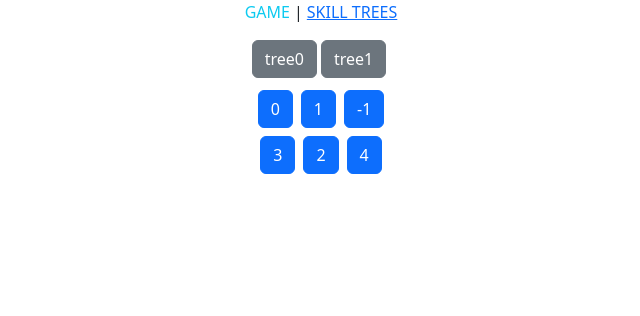
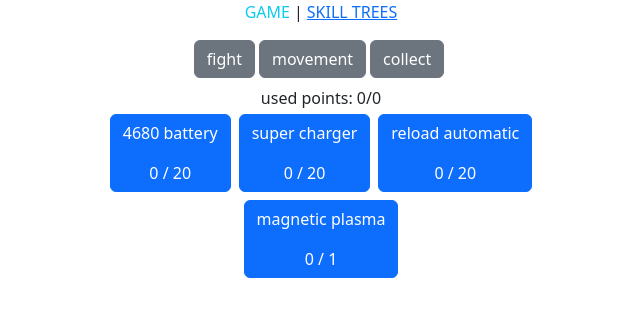
Before and after one commit to TimL135/gt2, a Vue app: page / in a window 1280 px wide. Both pictures are taken after a click on the element "SKILL TREES". Shown: the top 316 px of the page, without its empty margins (319-959 px from the left). Built offline with nearby package versions, Linux system fonts and the light colour scheme.

Commit message:
add skilltrees

```diff
--- a/src/components/GameMenu.vue
+++ b/src/components/GameMenu.vue
@@ -1,9 +1,15 @@
 <template>
-    <div style="position: absolute;">
-        <button @click="startGame">start</button>
+    <div class="d-flex flex-column justify-content-center align-items-center  h-100 w-100" style="position: absolute;">
+        <button class="btn btn-primary" @click="startGame">START</button>
+        <div class="mt-2">
+            <div v-for="pointsInfo of newPointsInfo" class="text-white bg-secondary px-2">
+                {{ pointsInfo }}
+            </div>
+        </div>
     </div>
 </template>
 <script setup lang="ts">
 import { start as startGame } from '../ts/game';
+import { newPointsInfo } from '../ts/skills';
 </script>
 <style scoped></style>
--- a/src/components/SkillTree.vue
+++ b/src/components/SkillTree.vue
@@ -1,14 +1,19 @@
 <template>
+    <div>
+        used points: {{ points[0] }}/{{ points[1] }}
+    </div>
     <div v-for="tier of tiers">
-        <button v-for="skill of tier" class="m-1 btn btn-primary" :title="getTitle(skill)">
-            {{ skill.name }}
+        <button v-for="skill of tier" @click="buy(+skill[0])" class="m-1 btn btn-primary" :title="getTitle(skill[1])">
+            <p> {{ skill[1].name }}</p>
+            <p class="m-0"> {{ savedPlayer.skills[+skill[0]] || 0 }} / {{ detailsSkill[+skill[0]].maxLvl }}</p>
         </button>
     </div>
 </template>
 <script setup lang='ts'>
 import { computed, toRefs } from 'vue';
 import { details as detailsSkill } from '../ts/skills';
-import { skillDetail } from '../types';
+import { SkillDetail } from '../types';
+import { savedPlayer } from '../ts/player';
 
 const props = withDefaults(
     defineProps<{
@@ -17,7 +22,7 @@ const props = withDefaults(
 );
 const { treeId } = toRefs(props)
 const tiers = computed(() => {
-    const obj = {} as { [key: number]: [string, skillDetail][] }
+    const obj = {} as { [key: number]: [string, SkillDetail][] }
     const tree = Object.entries(detailsSkill.value).filter(e => e[1].skillTreeId === treeId.value)
     tree.forEach(e => (obj[e[1].usedPointsNeed] = obj[e[1].usedPointsNeed] || []).push(e))
     const arr = Object.keys(obj)
@@ -30,10 +35,31 @@ const tiers = computed(() => {
             }
         })
     })
-    return Object.values(obj).map(arr => arr.map(e => e[1]))
+    return obj
 })
-function getTitle(skill: skillDetail) {
-    return skill.description
+const points = computed(() => {
+    return [Object.keys(tiers.value).reduce((a, b) => a += (savedPlayer.value.skills[+b] || 0), 0), (savedPlayer.value.points[treeId.value] || 0)]
+})
+function getTitle(skill: SkillDetail) {
+    let text = ""
+    if (skill.usedPointsNeed > points.value[0]) text += `you must use ${skill.usedPointsNeed} point${skill.usedPointsNeed > 1 ? 's' : ''}. \n`
+    const required = skill.required
+    if (required && (savedPlayer.value.skills[required.skillId] || 0) < required.skillLvl)
+        text += `you need "${detailsSkill.value[required.skillId].name}" on level ${required.skillLvl}.\n`
+    text += skill.description
+    return text
+}
+function buy(skillId: number) {
+    const lvl = savedPlayer.value.skills[skillId] || 0
+    if (lvl < detailsSkill.value[skillId].maxLvl && points.value[0] < points.value[1] && points.value[0] >= detailsSkill.value[skillId].usedPointsNeed) {
+        const required = detailsSkill.value[skillId].required
+        if (required) {
+            if (savedPlayer.value.skills[required.skillId] < required.skillLvl) {
+                return
+            }
+        }
+        savedPlayer.value.skills[skillId] = lvl + 1
+    }
 }
 </script>
 <style scoped></style>
--- a/src/ts/colliosion.ts
+++ b/src/ts/colliosion.ts
@@ -1,7 +1,7 @@
 import { Player, Enemie, Item, Plasma } from "../types";
 import { lenVecSqrt, subVec, addVec } from "./vector"
 import { enemies, hitPlasma as hitPlasmaEnemie } from "./enemies";
-import { player, enemieHit as enemieHitPlayer } from "./player";
+import { player, enemieHit as enemieHitPlayer, savedPlayer } from "./player";
 import { collectItem, items } from "./items";
 import { plasmas } from "./plasma";
 
@@ -9,6 +9,7 @@ export function collisions() {
     collisionPlayerEnemies()
     colliosionPlasmaEnemies()
     colliosionPlayerItems()
+    collisionPlasmaItem()
 }
 
 export function collisionsCheck(
@@ -35,7 +36,14 @@ function colliosionPlasmaEnemies() {
         }
     }
 }
-
+function collisionPlasmaItem() {
+    if (savedPlayer.value.skills[3])
+        for (const plasma of plasmas.value) {
+            for (const item of items.value) {
+                if (collisionsCheck(plasma, item)) collectItem(item)
+            }
+        }
+}
 function colliosionPlayerItems() {
     for (const item of items.value) {
         if (collisionsCheck(player.value, item)) collectItem(item)
--- a/src/ts/enemies.ts
+++ b/src/ts/enemies.ts
@@ -6,7 +6,7 @@ import { getRandomInt } from './helpers';
 import { dirVec, norVec } from "./vector";
 import { defaultGameObject } from "./gameObject";
 import { details as detailsItem } from "./items";
-import { player } from "./player";
+import { player, actions as actionsPlayer } from "./player";
 
 export const enemies = ref<Enemie[]>([])
 export const details = ref<EnemieDetails>({
@@ -99,6 +99,7 @@ export function checkPosition() {
 }
 
 export function hitPlasma(enemie: Enemie) {
+    actionsPlayer.value["kills"] = (actionsPlayer.value["kills"] || 0) + 1
     remove(enemie)
 }
 
--- a/src/ts/helpers.ts
+++ b/src/ts/helpers.ts
@@ -4,6 +4,11 @@ export function getRandomInt(max: number) {
     return Math.floor(Math.random() * max);
 }
 
-export function makeSec(sec: number) {
+export function secondsToTicks(sec: number) {
     return Math.round(gameTicks * sec)
 }
+export function percent(number: number, change: "in" | "de") {
+    if (change == "in") return (number + 100) / 100;
+    if (change == "de") return Math.exp(-0.015 * number);
+    return 1;
+}
--- a/src/ts/items.ts
+++ b/src/ts/items.ts
@@ -2,9 +2,10 @@ import { ref } from "vue";
 import { Item, ItemdDetails } from "../types";
 import { getRandomInt } from './helpers';
 import { field } from "./game";
-import { makeSec } from "./helpers";
-import { increaseEffectDuration, player } from "./player";
+import { secondsToTicks } from "./helpers";
+import { increaseEffectDuration, player, actions as actionsPlayer, savedPlayer } from "./player";
 import { defaultGameObject } from "./gameObject";
+import { details as detailsSkill } from "./skills";
 
 export const items = ref<Item[]>([])
 export const details = ref<ItemdDetails>({
@@ -37,7 +38,7 @@ export const details = ref<ItemdDetails>({
 export function spawn() {
     const item = {
         ...defaultGameObject(),
-        lifeDuration: makeSec(3),
+        lifeDuration: secondsToTicks(3 * detailsSkill.value[201].multiplier(savedPlayer.value.skills[201])),
         ...details.value[getRandomInt(Object.values(details.value).length)]
     }
     for (const e of ["x", "y"] as const) {
@@ -54,6 +55,7 @@ export function decreaseLifeDuration() {
 }
 
 export function collectItem(item: Item) {
+    actionsPlayer.value["collect"] = (actionsPlayer.value["collect"] || 0) + 1
     item.effect()
     deleteItem(item)
 }
--- a/src/ts/skills.ts
+++ b/src/ts/skills.ts
@@ -1,73 +1,87 @@
 import { ref } from "vue";
-import { skillDetail } from "../types";
+import { SkillDetail, SkillDetails } from "../types";
+import { actions as actionsPlayer, savedPlayer } from './player';
+import { percent } from "./helpers";
 
 export const skillTrees = ref([
     {
-        name: "tree0",
+        name: "fight",
         id: 0
     },
     {
-        name: "tree1",
+        name: "movement",
         id: 1
+    },
+    {
+        name: "collect",
+        id: 2
     },
 ])
 export const details = ref({
-    [-1]: {
-        name: "-1",
-        description: "0",
+    0: {
+        name: "4680 battery",
+        description: "increases the maximum energy.",
         skillTreeId: 0,
         usedPointsNeed: 0,
-        maxLvl: 0,
-        multiplier: (lvl: number) => lvl
-    } as skillDetail,
-    0: {
-        name: "0",
-        description: "0",
+        maxLvl: 20,
+        multiplier: (lvl = 0) => lvl
+    } as SkillDetail,
+    1: {
+        name: "super charger",
+        description: "increases the energy production.",
         skillTreeId: 0,
         usedPointsNeed: 0,
-        maxLvl: 0,
-        multiplier: (lvl: number) => lvl
-    } as skillDetail,
-    1: {
-        name: "1",
-        description: "0",
+        maxLvl: 20,
+        multiplier: (lvl = 0) => percent(lvl, "in")
+    } as SkillDetail,
+    2: {
+        name: "reload automatic",
+        description: "increases the reloading speed.",
         skillTreeId: 0,
         usedPointsNeed: 0,
+        maxLvl: 20,
+        multiplier: (lvl = 0) => percent(lvl, "de")
+    } as SkillDetail,
+    3: {
+        name: "magnetic plasma",
+        description: "your plasma can collect items.",
+        skillTreeId: 0,
+        usedPointsNeed: 20,
+        maxLvl: 1,
+        multiplier: (lvl = 0) => lvl
+    } as SkillDetail,
+    100: {
+        name: "plaid",
+        description: "you move faster.",
+        skillTreeId: 1,
+        usedPointsNeed: 0,
+        maxLvl: 20,
+        multiplier: (lvl = 0) => percent(lvl, "in")
+    } as SkillDetail,
+    200: {
+        name: "more items",
+        description: "items spawn more often.",
+        skillTreeId: 2,
+        usedPointsNeed: 0,
+        maxLvl: 20,
+        multiplier: (lvl = 0) => percent(lvl, "de")
+    } as SkillDetail,
+    201: {
+        name: "longer items",
+        description: "it takes longer for items to despawn.",
+        skillTreeId: 2,
+        usedPointsNeed: 0,
+        maxLvl: 20,
+        multiplier: (lvl = 0) => percent(lvl, "in")
+    } as SkillDetail,
 
-        maxLvl: 0,
-        multiplier: (lvl: number) => lvl
-    } as skillDetail,
-    2: {
-        name: "2",
-        description: "0",
-        skillTreeId: 0,
-        usedPointsNeed: 1,
-        required: {
-            skillId: 1,
-            skillLvl: 0
-        },
-        maxLvl: 0,
-        multiplier: (lvl: number) => lvl
-    } as skillDetail,
-
-    4: {
-        name: "4",
-        description: "0",
-        skillTreeId: 0,
-        usedPointsNeed: 1,
-        maxLvl: 0,
-        multiplier: (lvl: number) => lvl
-    } as skillDetail,
-    3: {
-        name: "3",
-        description: "0",
-        skillTreeId: 0,
-        usedPointsNeed: 1,
-        required: {
-            skillId: 0,
-            skillLvl: 0
-        },
-        maxLvl: 0,
-        multiplier: (lvl: number) => lvl
-    } as skillDetail,
-})
+} as SkillDetails)
+export const newPointsInfo = ref<string[]>([])
+export function getPoints() {
+    newPointsInfo.value = []
+    for (const e of [["kill", 10, 0], ["move", 3000, 1], ["collect", 2, 2]] as const)
+        if (Math.round(actionsPlayer.value[e[0]] / e[1]) > (savedPlayer.value.points[e[2]] || 0)) {
+            newPointsInfo.value.push(`you got ${Math.round(actionsPlayer.value[e[0]] / e[1]) - (savedPlayer.value.points[e[2]] || 0)} points for the "${skillTrees.value[e[2]].name}" tree.`)
+            savedPlayer.value.points[e[2]] = Math.round(actionsPlayer.value[e[0]] / e[1])
+        }
+}
--- a/src/types.ts
+++ b/src/types.ts
@@ -1,16 +1,16 @@
 export interface Player extends GameObject {
     hp: number
     hpMax: number
-    magazine: number
-    magazineMax: number
+    energy: number
+    energyMax: number
     effects: { [key: string]: number }
     cooldowns: { [key: string]: number }
     cooldownsMax: { [key: string]: number }
 }
-export interface skillDetails {
-    [key: number]: skillDetail
+export interface SkillDetails {
+    [key: number]: SkillDetail
 }
-export interface skillDetail {
+export interface SkillDetail {
     name: string
     description: string
     skillTreeId: number
```
Also changed, not shown: src/ts/game.ts (+13 -4 lines), src/ts/player.ts (+28 -19 lines), src/views/Game.vue (+4 -4 lines), 6 other files (tests, documents, lock files or other folders).
